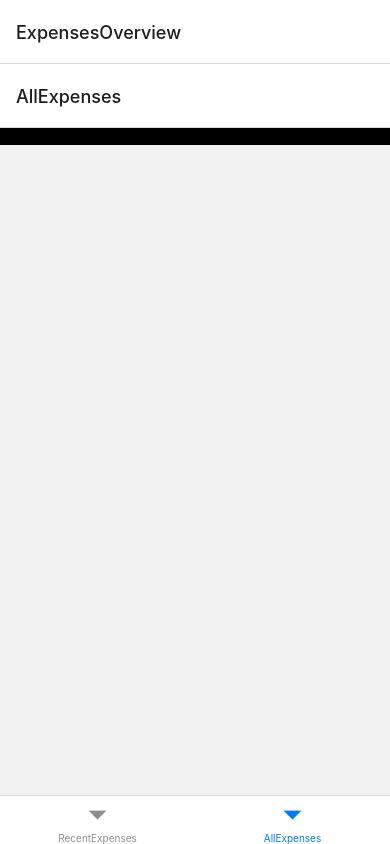
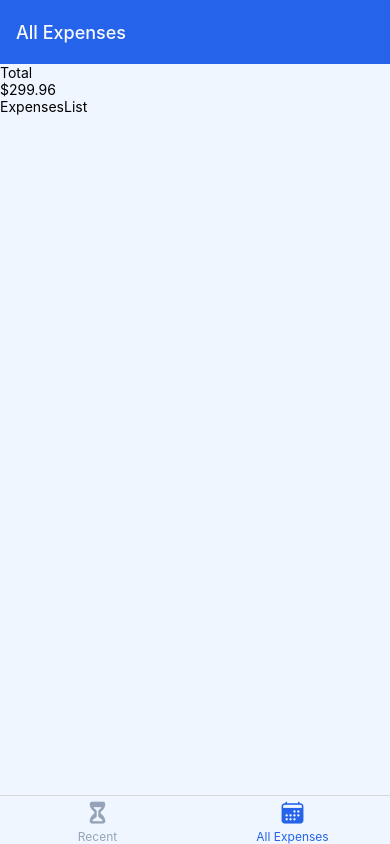
Before and after one commit to its-Danial/react-native-roomate-expense-tracker, a React Native app: screen /AllExpenses in a window 390 px wide. Built offline with nearby package versions, Linux system fonts and the light colour scheme.

Commit message:
added expenses output

```diff
--- a/App.tsx
+++ b/App.tsx
@@ -7,7 +7,7 @@
   return (
     <SafeAreaProvider>
       <Navigation />
-      <StatusBar />
+      <StatusBar style="light" />
     </SafeAreaProvider>
   );
 }
--- /dev/null
+++ b/components/ExpensesOutput/ExpensesList.tsx
@@ -0,0 +1,13 @@
+import { FC } from "react";
+import { View, Text } from "react-native";
+
+type ExpensesListProps = {};
+
+const ExpensesList: FC<ExpensesListProps> = (props) => {
+  return (
+    <View>
+      <Text>ExpensesList</Text>
+    </View>
+  );
+};
+export default ExpensesList;
--- /dev/null
+++ b/components/ExpensesOutput/ExpensesOutput.tsx
@@ -0,0 +1,26 @@
+import { FC } from "react";
+import { Text, View } from "react-native";
+import ExpensesList from "./ExpensesList";
+import ExpensesSummary from "./ExpensesSummary";
+
+type ExpensesOutputProps = {
+  expenses?: any;
+  expensesPeriod: string;
+};
+
+const DUMMY_EXPENSES = [
+  { id: "e1", description: "A new shoe", amount: 59.99, date: new Date("2021-12-09") },
+  { id: "e2", description: "A new book", amount: 69.99, date: new Date("2021-12-19") },
+  { id: "e3", description: "A new cup", amount: 79.99, date: new Date("2021-12-29") },
+  { id: "e3", description: "A new shirt", amount: 89.99, date: new Date("2021-12-20") },
+];
+
+const ExpensesOutput: FC<ExpensesOutputProps> = (props) => {
+  return (
+    <View>
+      <ExpensesSummary expenses={DUMMY_EXPENSES} periodName={props.expensesPeriod} />
+      <ExpensesList />
+    </View>
+  );
+};
+export default ExpensesOutput;
--- /dev/null
+++ b/components/ExpensesOutput/ExpensesSummary.tsx
@@ -0,0 +1,19 @@
+import { FC } from "react";
+import { View, Text } from "react-native";
+
+type ExpensesSummaryProps = {
+  periodName: string;
+  expenses: any;
+};
+
+const ExpensesSummary: FC<ExpensesSummaryProps> = (props) => {
+  const expensesSum = props.expenses.reduce((sum: any, expense: any) => sum + expense.amount, 0);
+
+  return (
+    <View>
+      <Text>{props.periodName}</Text>
+      <Text>${expensesSum.toFixed(2)}</Text>
+    </View>
+  );
+};
+export default ExpensesSummary;
--- a/navigation/index.tsx
+++ b/navigation/index.tsx
@@ -1,12 +1,14 @@
 import { NavigationContainer } from "@react-navigation/native";
 import { createNativeStackNavigator } from "@react-navigation/native-stack";
 import { createBottomTabNavigator } from "@react-navigation/bottom-tabs";
+import { Ionicons } from "@expo/vector-icons";
 import * as React from "react";
 
 import { RootStackParamList, RootTabParamList } from "../types";
 import ManageExpense from "../screens/ManageExpense";
 import RecentExpenses from "../screens/RecentExpenses";
 import AllExpenses from "../screens/AllExpenses";
+import colors from "tailwindcss/colors";
 
 export default function Navigation() {
   return (
@@ -21,7 +23,7 @@
 function RootStackNavigator() {
   return (
     <Stack.Navigator>
-      <Stack.Screen name="ExpensesOverview" component={BottomTabNavigator} />
+      <Stack.Screen name="ExpensesOverview" component={BottomTabNavigator} options={{ headerShown: false }} />
       <Stack.Screen name="ManageExpense" component={ManageExpense} />
     </Stack.Navigator>
   );
@@ -31,9 +33,38 @@
 
 function BottomTabNavigator() {
   return (
-    <BottomTab.Navigator initialRouteName="AllExpenses">
-      <BottomTab.Screen name="RecentExpenses" component={RecentExpenses} />
-      <BottomTab.Screen name="AllExpenses" component={AllExpenses} />
+    <BottomTab.Navigator
+      initialRouteName="AllExpenses"
+      screenOptions={{
+        headerStyle: { backgroundColor: colors.blue[600] },
+        headerTintColor: colors.slate[50],
+        tabBarStyle: { backgroundColor: colors.blue[50] },
+        tabBarActiveTintColor: colors.blue[600],
+        tabBarInactiveTintColor: colors.slate[400],
+        headerShadowVisible: false,
+      }}
+      sceneContainerStyle={{ backgroundColor: colors.blue[50] }}
+    >
+      <BottomTab.Screen
+        name="RecentExpenses"
+        component={RecentExpenses}
+        options={{
+          title: "Recent Expenses",
+          tabBarLabel: "Recent",
+          tabBarIcon: ({ color, size }) => <Ionicons name="hourglass" color={color} size={size} />,
+          tabBarLabelStyle: { fontSize: 12 },
+        }}
+      />
+      <BottomTab.Screen
+        name="AllExpenses"
+        component={AllExpenses}
+        options={{
+          title: "All Expenses",
+          tabBarLabel: "All Expenses",
+          tabBarIcon: ({ color, size }) => <Ionicons name="calendar" color={color} size={size} />,
+          tabBarLabelStyle: { fontSize: 12 },
+        }}
+      />
     </BottomTab.Navigator>
   );
 }
--- a/screens/AllExpenses.tsx
+++ b/screens/AllExpenses.tsx
@@ -1,13 +1,9 @@
 import { FC } from "react";
-import { View, Text } from "react-native";
+import ExpensesOutput from "../components/ExpensesOutput/ExpensesOutput";
 
 type AllExpensesProps = {};
 
 const AllExpenses: FC<AllExpensesProps> = (props) => {
-  return (
-    <View className="bg-black">
-      <Text>AllExpenses</Text>
-    </View>
-  );
+  return <ExpensesOutput expensesPeriod="Total" />;
 };
 export default AllExpenses;
--- a/screens/RecentExpenses.tsx
+++ b/screens/RecentExpenses.tsx
@@ -1,13 +1,10 @@
-import { FC } from "react";
+import React, { FC } from "react";
 import { View, Text } from "react-native";
+import ExpensesOutput from "../components/ExpensesOutput/ExpensesOutput";
 
 type RecentExpensesProps = {};
 
 const RecentExpenses: FC<RecentExpensesProps> = (props) => {
-  return (
-    <View>
-      <Text>RecentExpenses</Text>
-    </View>
-  );
+  return <ExpensesOutput expensesPeriod="Last 7 Days" />;
 };
 export default RecentExpenses;
```
